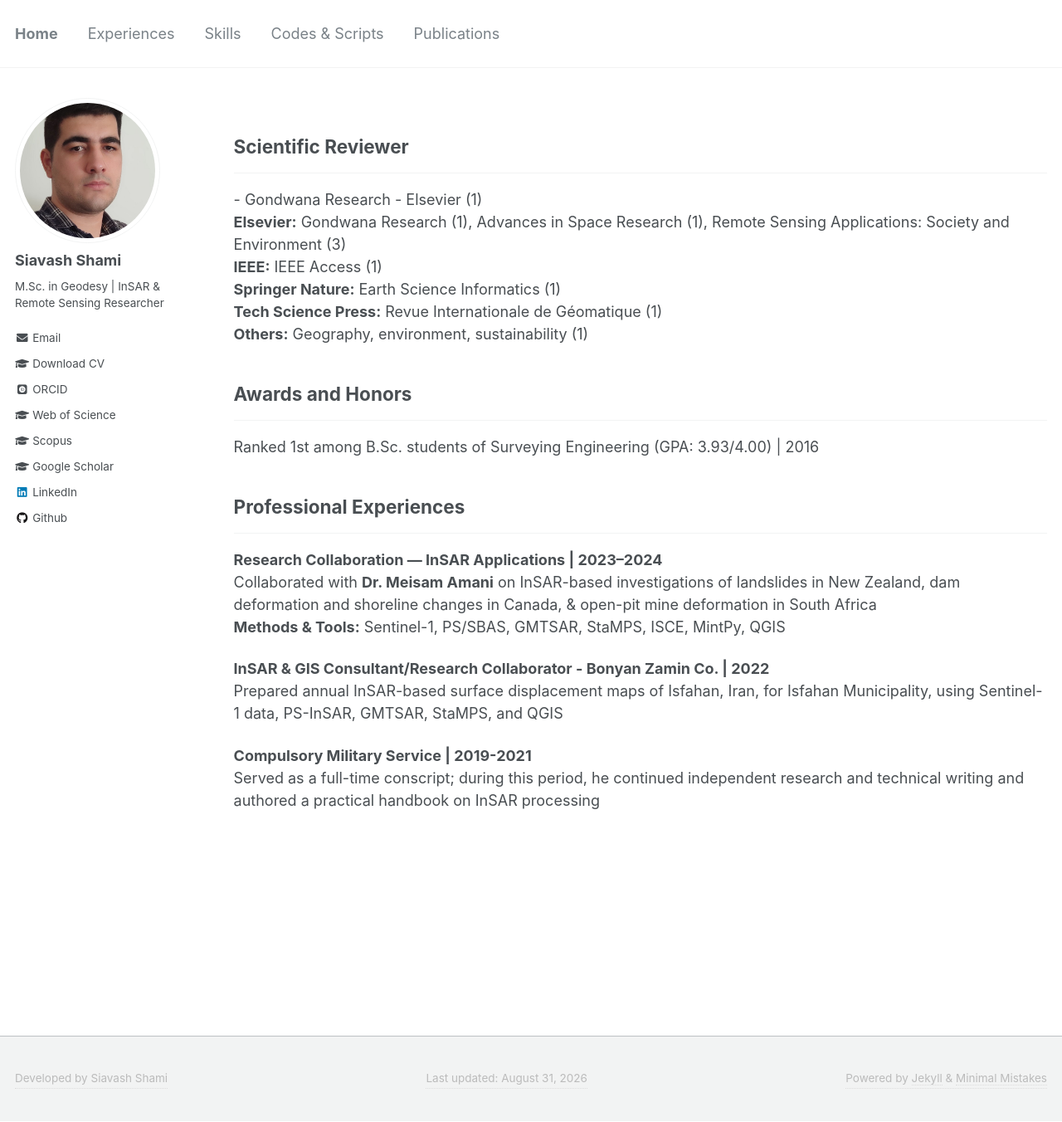
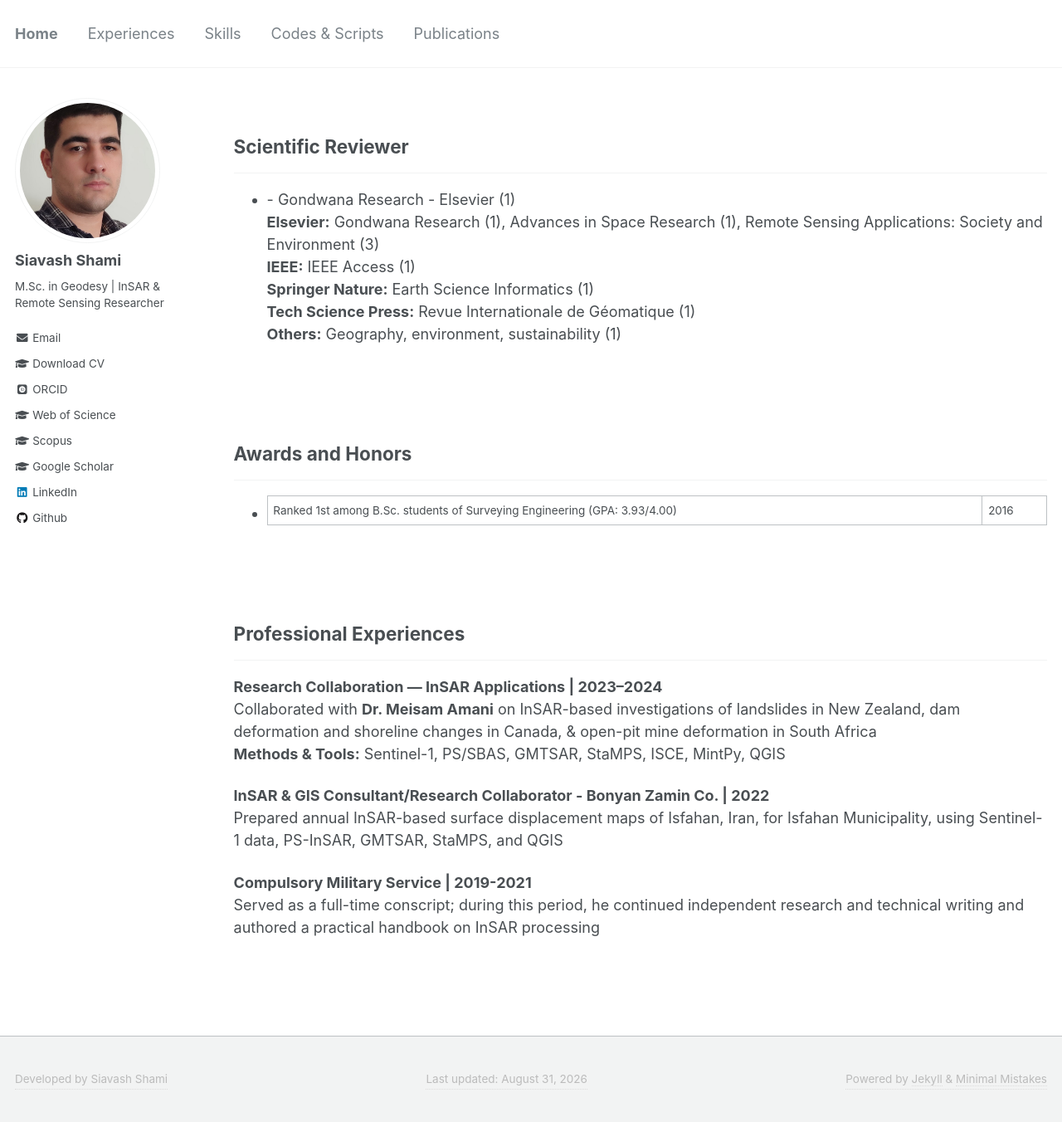
Before and after one commit to siavashshami/siavashshami.github.io, a Jekyll site: the page built from _pages/experiences.md, in a window 1280 px wide and 1352 px high. Shown: the whole window at 83% size. Built offline with Jekyll 4.4.1, drawn with Linux system fonts in a browser that asks for light colours; some web fonts are replaced.

Commit message:
Update experiences.md

```diff
--- a/_pages/experiences.md
+++ b/_pages/experiences.md
@@ -8,22 +8,22 @@ author_profile: true
 ---
 ## Scientific Reviewer
 ---
-<a href="https://www.sciencedirect.com/journal/gondwana-research" target="_blank" style="text-decoration:none; color: inherit;">- Gondwana Research - Elsevier (1)</a><br>
+- <a href="https://www.sciencedirect.com/journal/gondwana-research" target="_blank" style="text-decoration:none; color: inherit;">- Gondwana Research - Elsevier (1)</a><br>
 **Elsevier:** <a href="https://www.sciencedirect.com/journal/gondwana-research" target="_blank" style="text-decoration:none; color: inherit;">Gondwana Research (1)</a>, <a href="https://www.sciencedirect.com/journal/advances-in-space-research" target="_blank" style="text-decoration:none; color: inherit;">Advances in Space Research (1)</a>, <a href="https://www.sciencedirect.com/journal/remote-sensing-applications-society-and-environment" target="_blank" style="text-decoration:none; color: inherit;">Remote Sensing Applications: Society and Environment (3)</a><br>
 **IEEE:** <a href="https://ieeexplore.ieee.org/xpl/RecentIssue.jsp?punumber=6287639" target="_blank" style="text-decoration:none; color: inherit;">IEEE Access (1)</a><br>
 **Springer Nature:** <a href="https://link.springer.com/journal/12145" target="_blank" style="text-decoration:none; color: inherit;">Earth Science Informatics (1)</a><br>
 **Tech Science Press:** <a href="https://www.techscience.com/journal/RIG" target="_blank" style="text-decoration:none; color: inherit;">Revue Internationale de Géomatique (1)</a><br>
 **Others:** <a href="https://ges.rgo.ru/jour" target="_blank" style="text-decoration:none; color: inherit;">Geography, environment, sustainability (1)</a>
 
-
-
+<br>
+<br>
 
 ## Awards and Honors
 ---
-Ranked 1st among B.Sc. students of Surveying Engineering (GPA: 3.93/4.00) | 2016
+- Ranked 1st among B.Sc. students of Surveying Engineering (GPA: 3.93/4.00) | 2016
 
-
-
+<br>
+<br>
 
 ## Professional Experiences
 ---
```
